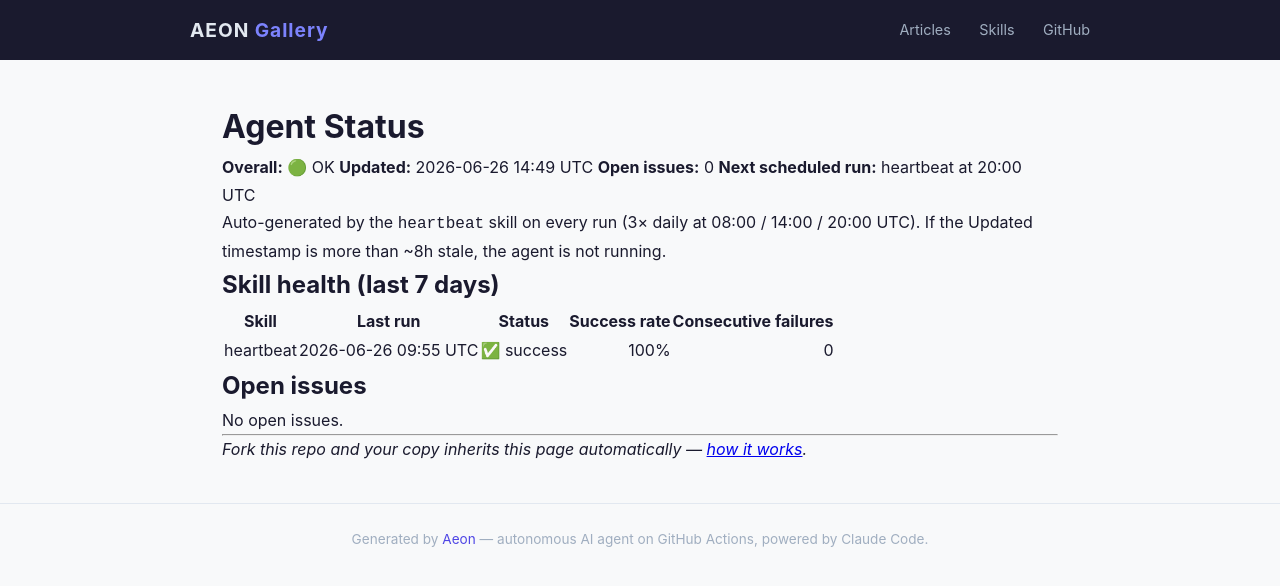
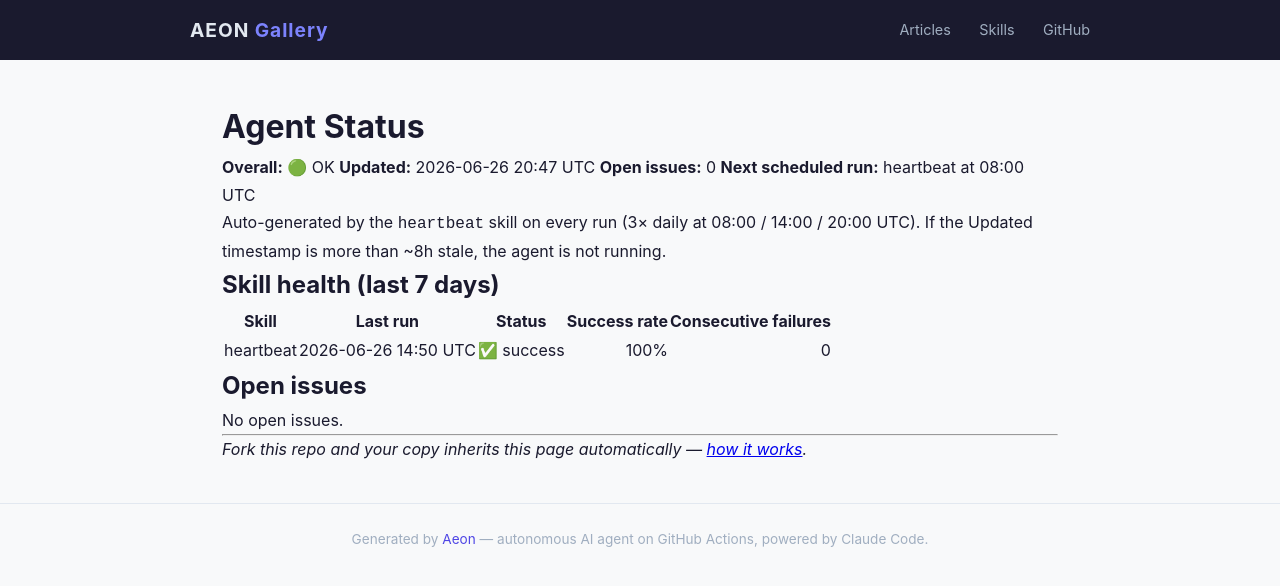
Before and after one commit to amaz98/maz-aeon, a Jekyll site: the page built from docs/status.md, in a window 1280 px wide. Shown: the top 586 px of the page. Built offline with Jekyll 4.4.1, drawn with Linux system fonts in a browser that asks for light colours.

Commit message:
chore(heartbeat): auto-commit 2026-06-26

```diff
--- a/docs/status.md
+++ b/docs/status.md
@@ -7,9 +7,9 @@
 # Agent Status
 
 **Overall:** 🟢 OK
-**Updated:** 2026-06-26 14:49 UTC
+**Updated:** 2026-06-26 20:47 UTC
 **Open issues:** 0
-**Next scheduled run:** heartbeat at 20:00 UTC
+**Next scheduled run:** heartbeat at 08:00 UTC
 
 Auto-generated by the `heartbeat` skill on every run (3× daily at 08:00 / 14:00 / 20:00 UTC). If the Updated timestamp is more than ~8h stale, the agent is not running.
 
@@ -17,7 +17,7 @@
 
 | Skill | Last run | Status | Success rate | Consecutive failures |
 |-------|----------|--------|-------------:|---------------------:|
-| heartbeat | 2026-06-26 09:55 UTC | ✅ success | 100% | 0 |
+| heartbeat | 2026-06-26 14:50 UTC | ✅ success | 100% | 0 |
 
 ## Open issues
 
--- a/memory/token-usage.csv
+++ b/memory/token-usage.csv
@@ -82,3 +82,4 @@
 2026-06-25,heartbeat,claude-opus-4-7,11,4684,300275,33129
 2026-06-26,heartbeat,claude-opus-4-7,425,4042,255195,32205
 2026-06-26,heartbeat,claude-opus-4-7,22,4011,828079,33069
+2026-06-26,heartbeat,claude-opus-4-7,11,4750,289933,33595
```
Also changed, not shown: memory/logs/2026-06-26.md (+9 -0 lines), .outputs/heartbeat.md.
